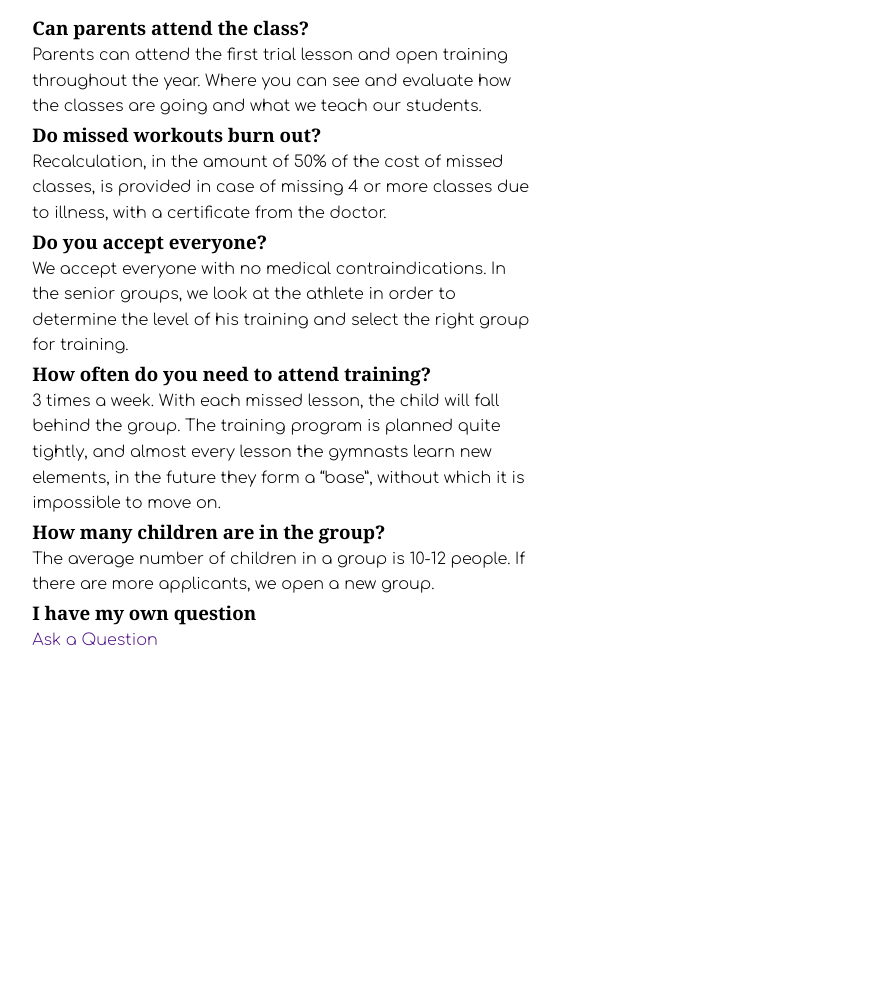
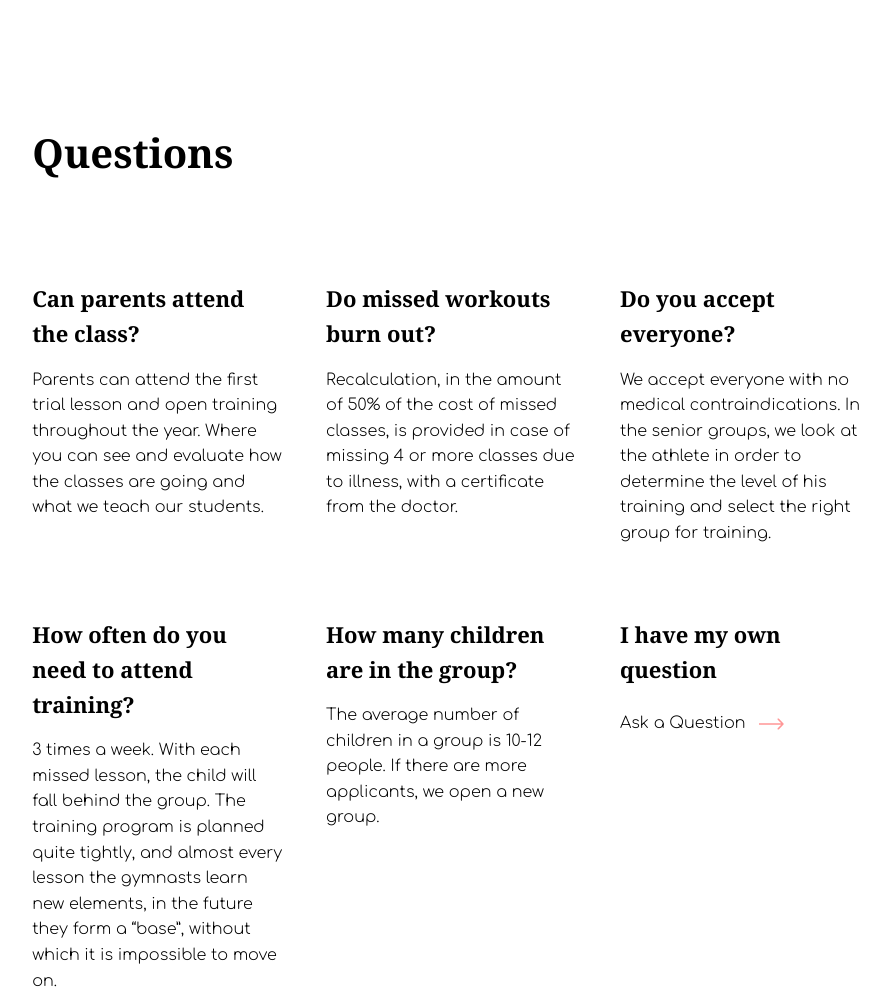
Before and after one commit to sev1ch/gymnastics_school, a plain HTML site: page index.html in a window 1280 px wide. Shown: the part 8318-9315 px from the top of the page, without its empty margins (188-1078 px from the left). Before the commit the page ends 8987 px from the top, so only its background shows below. Drawn offline with Linux system fonts and the light colour scheme.

Commit message:
Adds styles to section "Questions"

```diff
--- a/index.html
+++ b/index.html
@@ -293,8 +293,10 @@
                     </li>
                     <li class="questions-item">
                         <h3>I have my own question</h3>
-                        <a href="">Ask a Question</a>
-                        <img src="./images/arrow.svg" alt="">
+                        <div class="link">
+                            <a href="./index.html">Ask a Question</a>
+                            <img src="./images/arrow.svg" alt="">
+                        </div>
                     </li>
                 </ul>
             </div>
--- a/styles.css
+++ b/styles.css
@@ -717,11 +717,41 @@ input[type="checkbox"] {
 
 /* QUESTIONS */
 
+.questions h2 {
+    margin-top: 200px;
+}
+
+.questions h3 {
+    font-size: 22px;
+}
+
 .questions-list {
+    margin-top: 100px;
     display: flex;
     flex-wrap: wrap;
+    justify-content: space-between;
 }
 
 .questions-item {
-    width: 500px;
+    width: 30%;
+    margin-bottom: 70px;
 }
+
+.questions-item p {
+    margin-top: 16px;
+    line-height: 1.6;
+}
+
+.questions-item .link {
+    display: flex;
+    flex-wrap: nowrap;
+    margin-top: 24px;
+}
+
+.questions-item a {
+    color: #000000;
+}
+
+.questions-item img {
+    margin-left: 13px;
+}
```
Also changed, not shown: images/arrow.svg (added).
